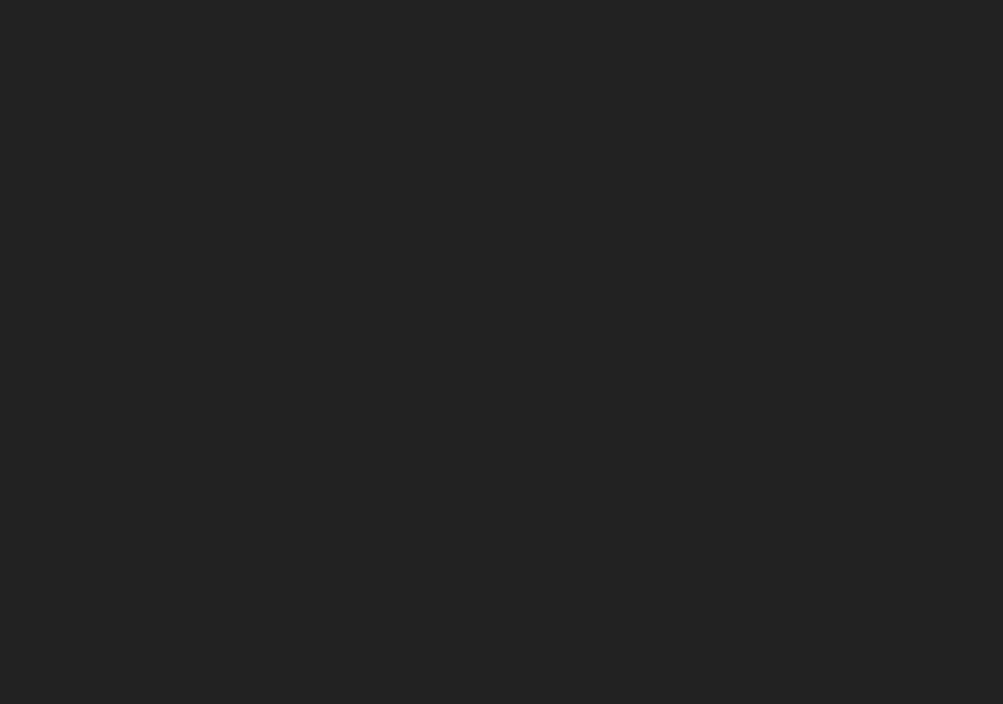
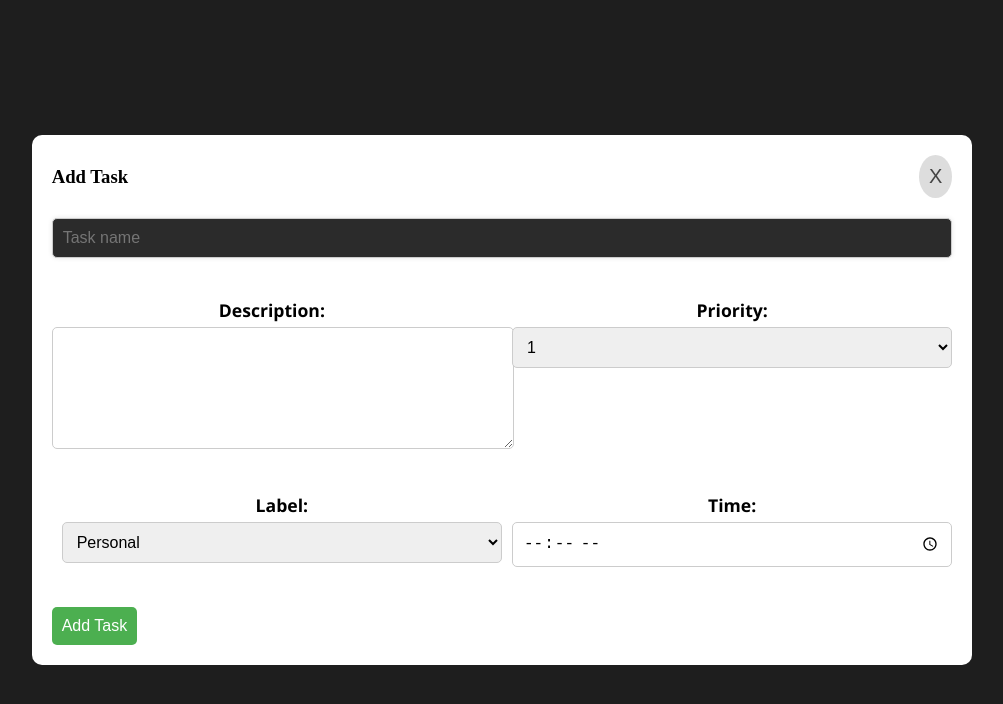
Before and after one commit to sarim-hk/react-task-manager, a React (Create React App) app: page /task-modal in a window 1280 px wide. Before the commit this address had no page. Shown: the top 704 px of the page, without its empty margins (138-1141 px from the left). Built offline with nearby package versions, Linux system fonts and the light colour scheme.

Commit message:
delete button next

```diff
--- a/src/App.js
+++ b/src/App.js
@@ -1,16 +1,19 @@
 import React from 'react';
-import { BrowserRouter as Router, Routes, Route } from 'react-router-dom';
+import { BrowserRouter as Router, Route, Routes, Switch, Link } from 'react-router-dom';
 import LoginPage from './LoginPage';
 import DashboardPage from './Dashboard';
 import SettingsPage from './Settings';
+import TaskModal from "./TaskModal";
+
 
 function App() {
   return (
     <Router>
       <Routes>
-        <Route path="/" element={<LoginPage />} />
+        <Route path="/index.html" element={<LoginPage />} />
         <Route path="/dashboard" element={<DashboardPage />} />
         <Route path="/settings" element={<SettingsPage />} />
+        <Route path="/task-modal" element={<TaskModal />} />
       </Routes>
     </Router>
   );
--- a/src/Dashboard.js
+++ b/src/Dashboard.js
@@ -1,10 +1,20 @@
-import React from 'react';
+import React, { useState } from 'react';
 import { Link } from 'react-router-dom';
 import { FaSearch, FaTrashAlt, FaBell, FaCog, FaSignOutAlt } from 'react-icons/fa';
 import './Dashboard.css';
+import TaskModal from './TaskModal';
 
+function Dashboard() {
+  const [isModalOpen, setIsModalOpen] = useState(false);
 
-const Dashboard = () => {
+  const handleModalClick = () => {
+    setIsModalOpen(true);
+  };
+
+  const handleCloseModal = () => {
+    setIsModalOpen(false);
+  };
+
   return (
     <div className="dashboard">
       <div className="dashboard__sidebar">
@@ -17,8 +27,16 @@ const Dashboard = () => {
         </div>
 
         <div className="dashboard__sidebar-buttons">
-          <Link to="/settings"><button className="dashboard__sidebar-button"><FaCog /> Settings</button></Link>
-          <Link to="/"><button className="dashboard__sidebar-button"><FaSignOutAlt /> Logout</button></Link>
+          <Link to="/settings">
+            <button className="dashboard__sidebar-button">
+              <FaCog /> Settings
+            </button>
+          </Link>
+          <Link to="/">
+            <button className="dashboard__sidebar-button">
+              <FaSignOutAlt /> Logout
+            </button>
+          </Link>
         </div>
       </div>
 
@@ -26,45 +44,72 @@ const Dashboard = () => {
         <div className="dashboard__day">
           <div className="dashboard__day-name">Monday</div>
           <div className="dashboard__day-tasks">
-            <button className="dashboard__day-button">Add Task</button>
+            <button onClick={handleModalClick} className="dashboard__day-button">
+              Add Task
+            </button>
+            {isModalOpen && <TaskModal onClose={handleCloseModal} />}
           </div>
         </div>
+
         <div className="dashboard__day">
           <div className="dashboard__day-name">Tuesday</div>
           <div className="dashboard__day-tasks">
-            <button className="dashboard__day-button">Add Task</button>
+            <button onClick={handleModalClick} className="dashboard__day-button">
+              Add Task
+            </button>
+            {isModalOpen && <TaskModal onClose={handleCloseModal} />}
           </div>
         </div>
+
         <div className="dashboard__day">
           <div className="dashboard__day-name">Wednesday</div>
           <div className="dashboard__day-tasks">
-            <button className="dashboard__day-button">Add Task</button>
+            <button onClick={handleModalClick} className="dashboard__day-button">
+              Add Task
+            </button>
+            {isModalOpen && <TaskModal onClose={handleCloseModal} />}
           </div>
         </div>
+
         <div className="dashboard__day">
           <div className="dashboard__day-name">Thursday</div>
           <div className="dashboard__day-tasks">
-            <button className="dashboard__day-button">Add Task</button>
+            <button onClick={handleModalClick} className="dashboard__day-button">
+              Add Task
+            </button>
+            {isModalOpen && <TaskModal onClose={handleCloseModal} />}
           </div>
         </div>
+
         <div className="dashboard__day">
           <div className="dashboard__day-name">Friday</div>
           <div className="dashboard__day-tasks">
-            <button className="dashboard__day-button">Add Task</button>
+            <button onClick={handleModalClick} className="dashboard__day-button">
+              Add Task
+            </button>
+            {isModalOpen && <TaskModal onClose={handleCloseModal} />}
           </div>
         </div>
+
         <div className="dashboard__day">
           <div className="dashboard__day-name">Saturday</div>
           <div className="dashboard__day-tasks">
-            <button className="dashboard__day-button">Add Task</button>
+            <button onClick={handleModalClick} className="dashboard__day-button">
+              Add Task
+            </button>
+            {isModalOpen && <TaskModal onClose={handleCloseModal} />}
           </div>
         </div>
+
         <div className="dashboard__day">
           <div className="dashboard__day-name">Sunday</div>
           <div className="dashboard__day-tasks">
-            <button className="dashboard__day-button">Add Task</button>
+            <button onClick={handleModalClick} className="dashboard__day-button">
+              Add Task
+            </button>
+            {isModalOpen && <TaskModal onClose={handleCloseModal} />}
           </div>
-        </div>
+
         </div>
         <div className="dashboard__bottom-navbar">
           <div className="dashboard__searchbar">
@@ -77,6 +122,8 @@ const Dashboard = () => {
           </div>
         </div>
       </div>
+    </div>
     );
 }
+
 export default Dashboard;
--- /dev/null
+++ b/src/TaskItem.css
@@ -0,0 +1,11 @@
+.task-item {
+    border: 1px solid black;
+    background-color: #ccc;
+    padding: 8px;
+    margin-bottom: 8px;
+    margin-top: 8px;
+}
+
+.task-checkbox {
+    margin-right: 8px;
+}
--- /dev/null
+++ b/src/TaskModal.css
@@ -0,0 +1,157 @@
+.modal-overlay {
+    position: fixed;
+    top: 0;
+    left: 0;
+    width: 100%;
+    height: 100%;
+    background-color: rgba(0, 0, 0, 0.1);
+    display: flex;
+    justify-content: center;
+    align-items: center;
+}
+
+.modal-content {
+    background-color: white;
+    padding: 20px;
+    border-radius: 10px;
+    display: flex;
+    flex-direction: column;
+}
+
+.modal-header {
+    display: flex;
+    justify-content: space-between;
+    align-items: center;
+    width: 100%;
+}
+
+.modal-header h3 {
+    margin: 0;
+    text-align: center;
+}
+
+.modal-body {
+    display: flex;
+    flex-wrap: wrap;
+}
+
+.task-name {
+    flex-basis: 100%;
+}
+
+.task-name input[type="text"] {
+    width: 100%;
+    padding: 10px;
+    border-radius: 5px;
+    border: 1px solid #ccc;
+    font-size: 16px;
+    margin-bottom: 20px;
+}
+
+.task-details {
+    flex-basis: 100%;
+    display: flex;
+    flex-wrap: wrap;
+    justify-content: space-between;
+    align-items: flex-start;
+}
+
+.description,
+.priority,
+.label,
+.time {
+    flex-basis: calc(50% - 10px);
+}
+
+.description {
+    margin-right: 10px;
+}
+
+.priority,
+.label,
+.time {
+    margin-left: 10px;
+}
+
+label {
+    display: block;
+    margin-bottom: 5px;
+    font-weight: bold;
+    color: black;
+}
+
+textarea {
+    width: 100%;
+    height: 100px;
+    padding: 10px;
+    border-radius: 5px;
+    border: 1px solid #ccc;
+    font-size: 16px;
+    margin-bottom: 20px;
+}
+
+select,
+input[type="time"] {
+    width: 100%;
+    padding: 10px;
+    border-radius: 5px;
+    border: 1px solid #ccc;
+    font-size: 16px;
+    margin-bottom: 20px;
+}
+
+.add-button {
+    padding: 10px;
+    border-radius: 5px;
+    border: none;
+    background-color: #4CAF50;
+    color: white;
+    font-size: 16px;
+    cursor: pointer;
+    margin-top: 20px;
+}
+
+.close-button {
+    padding: 10px;
+    border-radius: 50%;
+    border: none;
+    background-color: #ddd;
+    color: #444;
+    font-size: 20px;
+    cursor: pointer;
+    margin-left: 10px;
+}
+
+.task-name input {
+    width: 100%;
+    box-sizing: border-box;
+}
+
+.task-name {
+    width: 100%;
+    display: flex;
+}
+
+.task-name input {
+    flex: 1;
+}
+
+@media (max-width: 767px) {
+
+    .description,
+    .priority,
+    .label,
+    .time {
+        width: 100%;
+    }
+}
+
+.time input[type="time"] {
+    width: 100%;
+    padding: 10px;
+    border-radius: 5px;
+    border: 1px solid #ccc;
+    font-size: 16px;
+    margin-bottom: 20px;
+    box-sizing: border-box;
+}
--- /dev/null
+++ b/src/TaskModal.js
@@ -0,0 +1,86 @@
+import React, { useState } from 'react';
+import './TaskModal.css';
+import './TaskItem.css';
+
+function TaskModal(props) {
+  const { onClose } = props;
+  const [taskName, setTaskName] = useState('');
+
+  function addTaskToDashboard() {
+    const newTaskElement = document.createElement("div");
+    newTaskElement.classList.add("task-item"); // Add a class for styling
+
+    const checkbox = document.createElement("input");
+    checkbox.type = "checkbox";
+    checkbox.classList.add("task-checkbox");
+    newTaskElement.appendChild(checkbox); // Append the checkbox to the task item element
+
+    const taskText = document.createElement("span");
+    taskText.textContent = taskName;
+    newTaskElement.appendChild(taskText); // Append the text to the task item element
+
+    const dashboardTasksDiv = document.querySelector(".dashboard__day-tasks");
+    dashboardTasksDiv.appendChild(newTaskElement);
+    onClose();
+  }
+
+
+
+
+  function handleTaskNameChange(event) {
+    setTaskName(event.target.value);
+  }
+
+  return (
+    <div className="modal-overlay">
+      <div className="modal-content">
+        <div className="modal-header">
+          <h3>Add Task</h3>
+          <button className="close-button" onClick={onClose}>X</button>
+        </div>
+        <div className="modal-body">
+          <div className="task-name">
+            <input
+              className="task-name-text"
+              type="text"
+              placeholder="Task name"
+              value={taskName}
+              onChange={handleTaskNameChange}
+            />
+          </div>
+          <div className="task-details">
+            <div className="description">
+              <label htmlFor="description">Description:</label>
+              <textarea id="description" />
+            </div>
+            <div className="priority">
+              <label htmlFor="priority">Priority:</label>
+              <select id="priority">
+                <option value="1">1</option>
+                <option value="2">2</option>
+                <option value="3">3</option>
+                <option value="4">4</option>
+                <option value="5">5</option>
+              </select>
+            </div>
+            <div className="label">
+              <label htmlFor="label">Label:</label>
+              <select id="label">
+                <option value="personal">Personal</option>
+                <option value="work">Work</option>
+                <option value="school">School</option>
+              </select>
+            </div>
+            <div className="time">
+              <label htmlFor="time">Time:</label>
+              <input type="time" id="time" name="time" />
+            </div>
+          </div>
+          <button className="add-button" onClick={addTaskToDashboard}>Add Task</button>
+        </div>
+      </div>
+    </div>
+  );
+}
+
+export default TaskModal;
```
Lines whose indentation alone changed are shown as unchanged.
